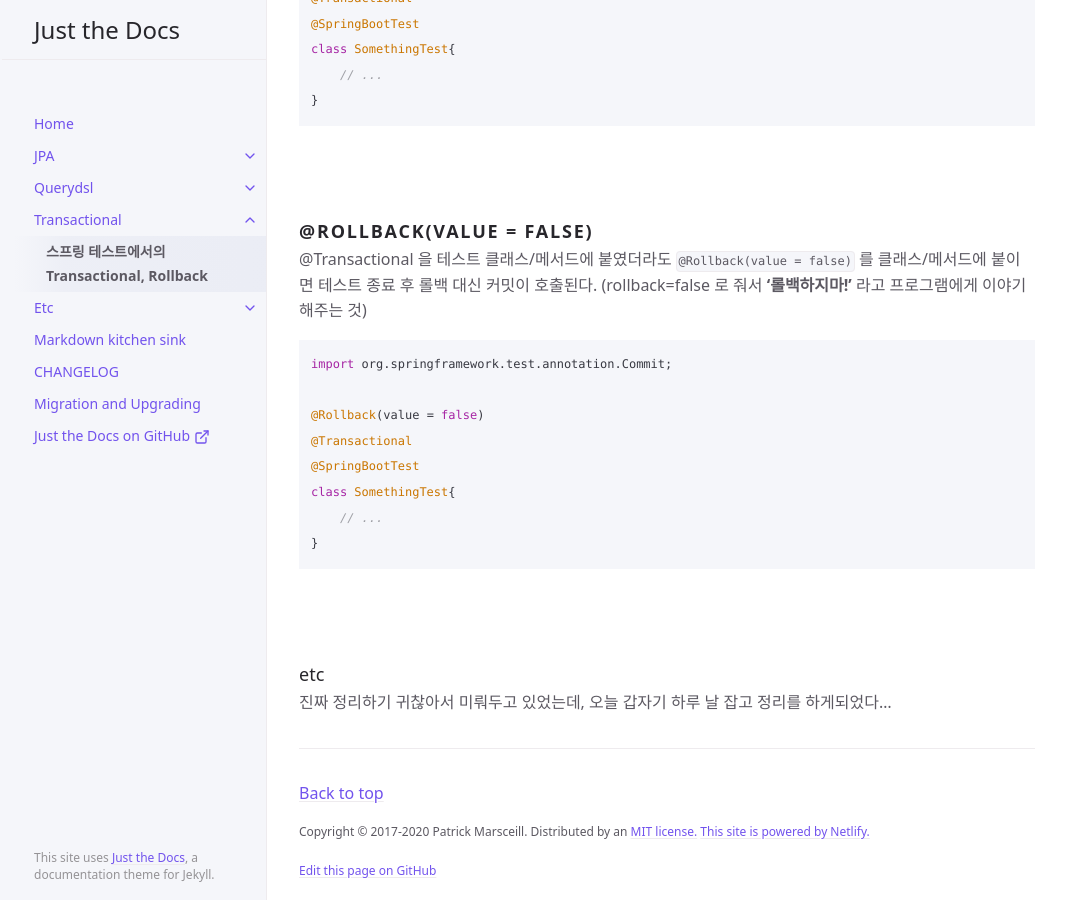
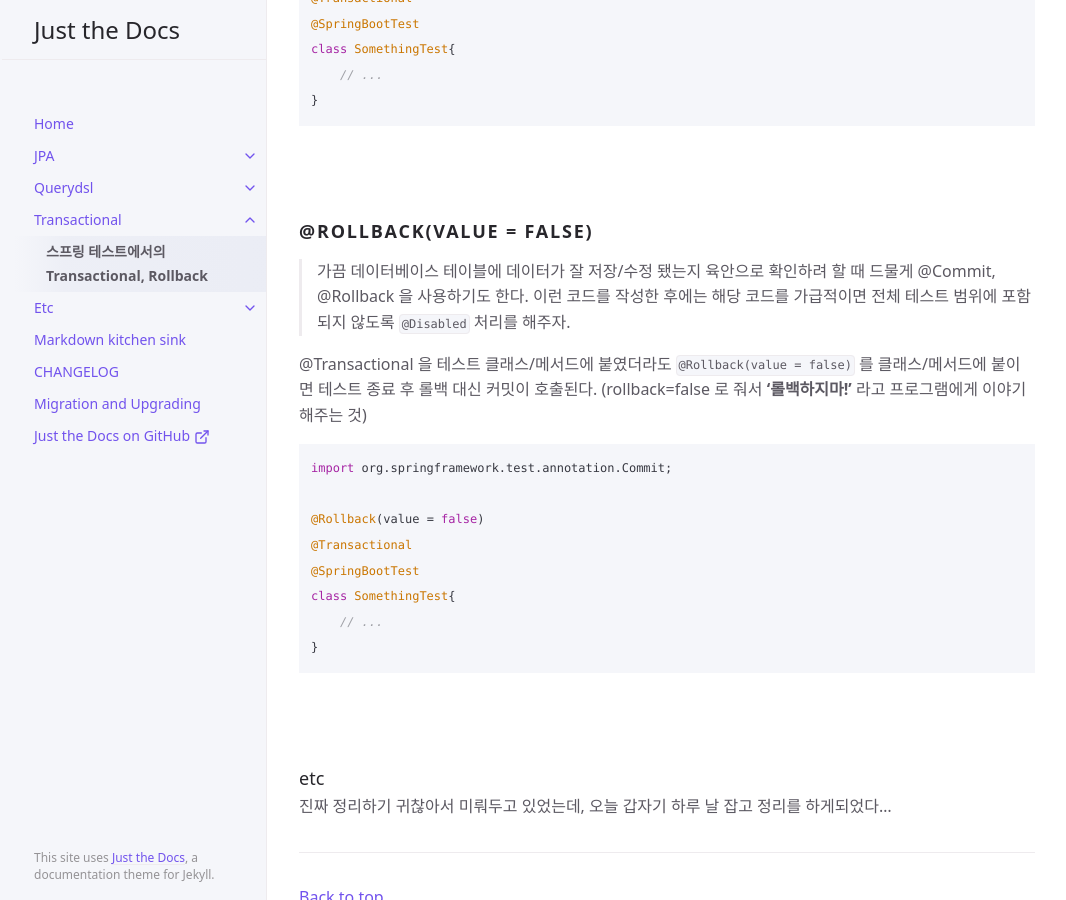
Before and after one commit to gosgjung/0-docs-study-spring-data, a Jekyll site: the page built from docs/transactional/스프링 테스트에서의 Transactional, Rollback.md, in a window 1280 px wide and 900 px high, scrolled down 7923 px. Shown: the whole window, without its empty margins (105-1171 px from the left). Built offline with Jekyll 4.4.1, drawn with Linux system fonts in a browser that asks for light colours.

Commit message:
스프링 테스트에서의 Transactional, Rollback

```diff
--- a/docs/transactional/스프링 테스트에서의 Transactional, Rollback.md
+++ b/docs/transactional/스프링 테스트에서의 Transactional, Rollback.md
@@ -288,6 +288,9 @@ class SomethingTest{
 #### @Rollback(value = false)
 {: .fs-5 .fw-700 }
 
+> 가끔 데이터베이스 테이블에 데이터가 잘 저장/수정 됐는지 육안으로 확인하려 할 때 드물게 @Commit, @Rollback 을 사용하기도 한다. 이런 코드를 작성한 후에는 해당 코드를 가급적이면 전체 테스트 범위에 포함되지 않도록 `@Disabled` 처리를 해주자.
+<br>
+
 @Transactional 을 테스트 클래스/메서드에 붙였더라도 `@Rollback(value = false)` 를 클래스/메서드에 붙이면 테스트 종료 후 롤백 대신 커밋이 호출된다. (rollback=false 로 줘서 **'롤백하지마!'** 라고 프로그램에게 이야기해주는 것)
 <br>
 
```
